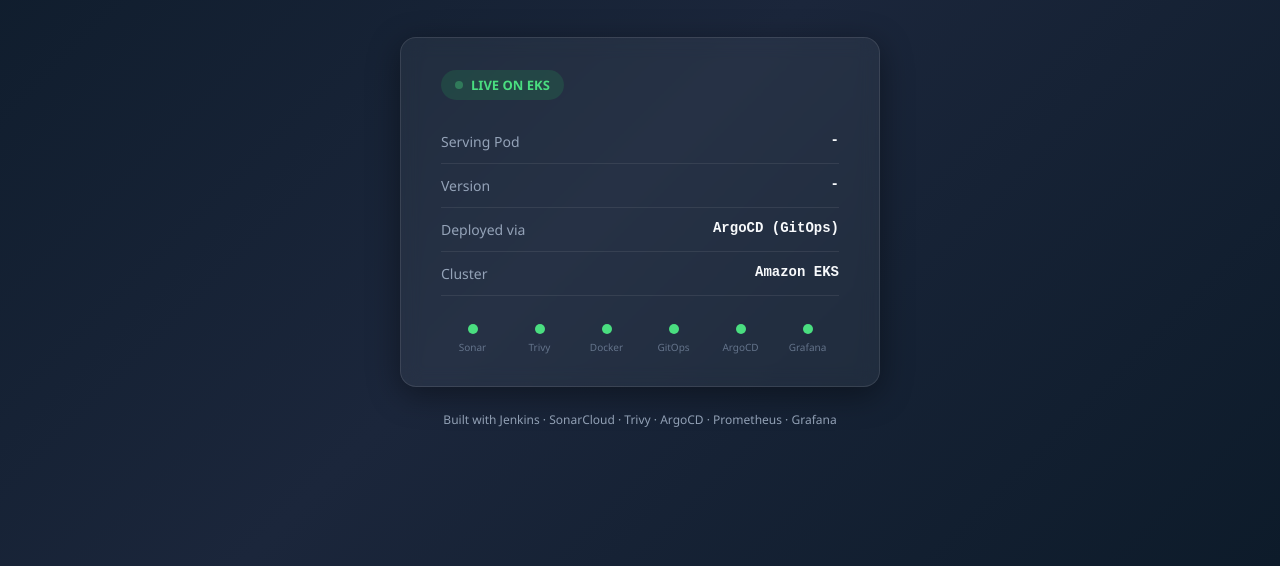
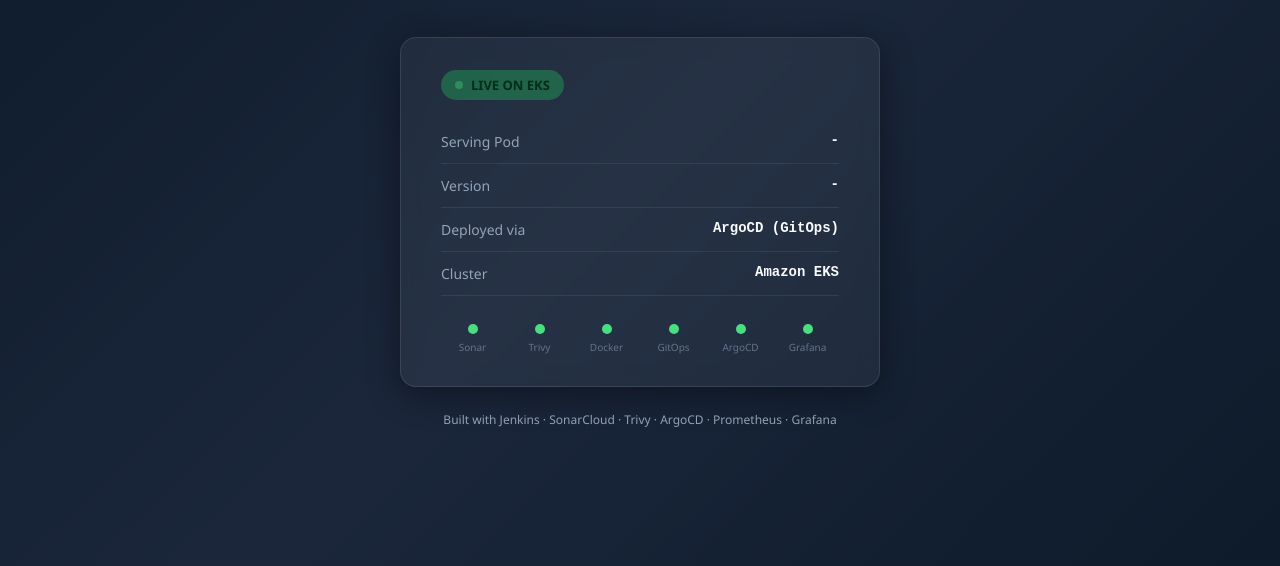
Before and after one commit to saurabhpaljhs-maker/Dream11-Project, a website: page app/public/index.html in a window 1280 px wide. Shown: the part 234-800 px from the top of the page. Drawn offline with Linux system fonts and the light colour scheme; no server answers.

Commit message:
fix status badge contrast for accessibility

```diff
--- a/app/public/index.html
+++ b/app/public/index.html
@@ -31,7 +31,7 @@
   }
   .status-badge {
     display: inline-flex; align-items: center; gap: 8px;
-    background: rgba(34,197,94,0.15); color: #4ade80;
+    background: rgba(34,197,94,0.35); color: #052e16;
     padding: 6px 14px; border-radius: 999px; font-size: 13px; font-weight: 600; margin-bottom: 20px;
   }
   .dot { width: 8px; height: 8px; border-radius: 50%; background: #4ade80; animation: pulse 1.5s infinite; }
```
